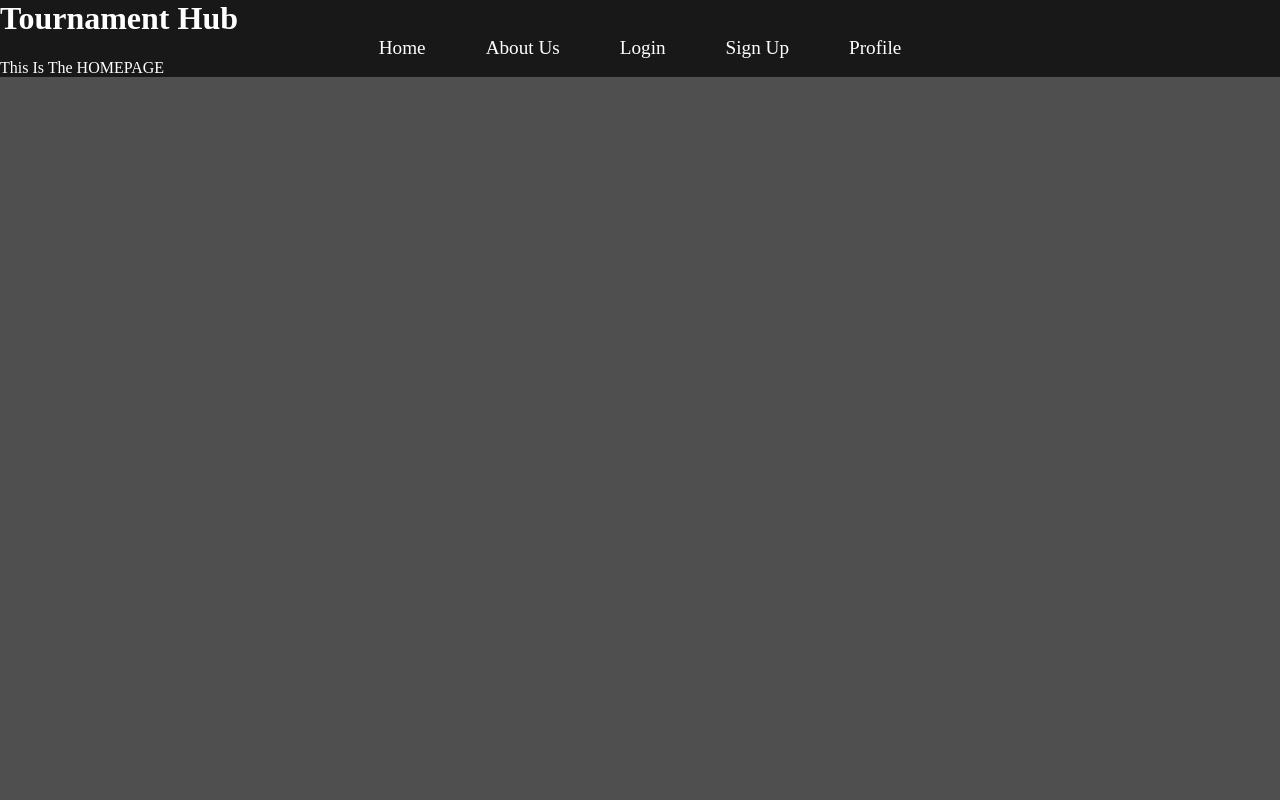
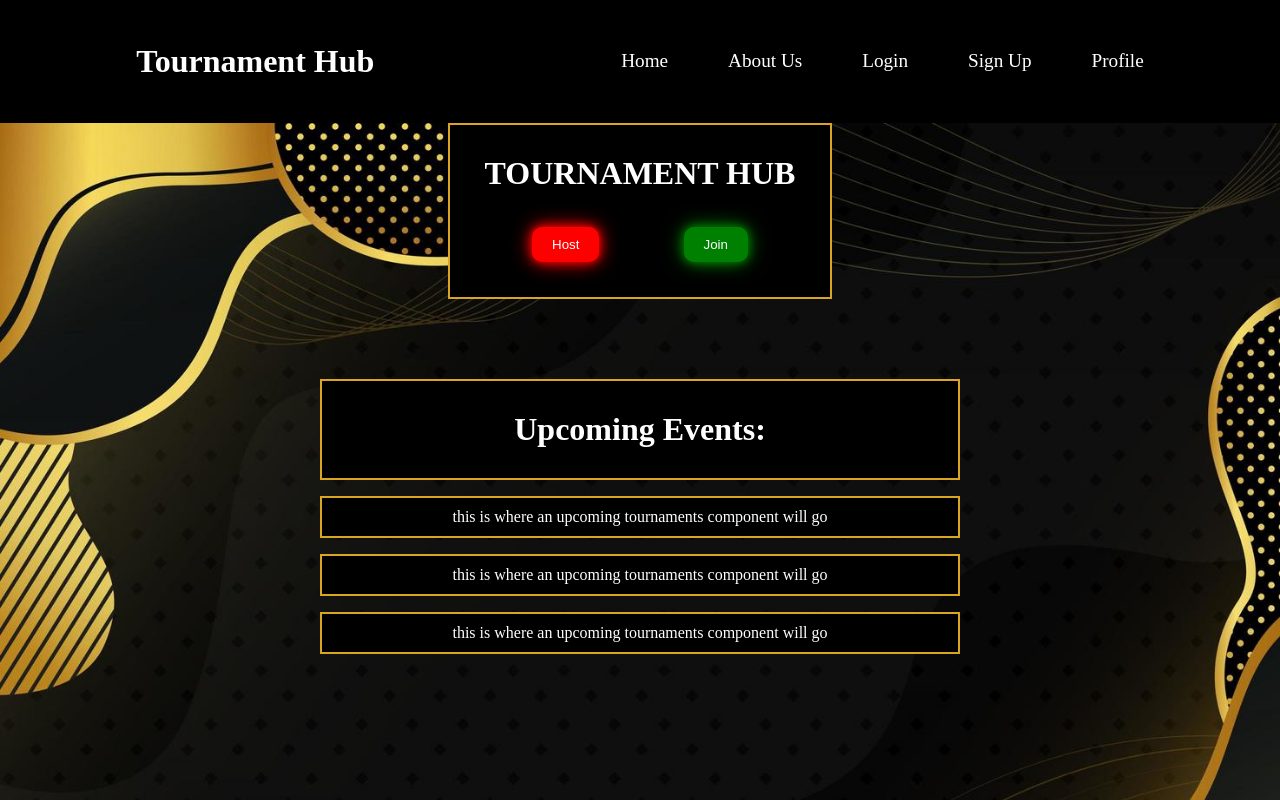
Before and after one commit to MikeWentForth/Gaming-Tournament-Hub, a React (Vite) app in the folder client/: page / in a window 1280 px wide. Shown: the top 800 px of the page. Built offline with nearby package versions, Linux system fonts and the light colour scheme.

Commit message:
added homepage styling

```diff
--- a/client/src/App.css
+++ b/client/src/App.css
@@ -7,4 +7,5 @@
 html, body {
     background-color: rgba(0, 0, 0, 0.69);
     color: white;
+    height: 100%;
 }
--- a/client/src/components/Header/index.css
+++ b/client/src/components/Header/index.css
@@ -3,7 +3,7 @@
     justify-content: space-around;
     align-items: center;
     padding: 1%;
-    background-color: rgb(0, 72, 83)
+    background-color: rgb(0, 0, 0)
 }
 
 h1 {
--- a/client/src/components/Header/index.jsx
+++ b/client/src/components/Header/index.jsx
@@ -1,4 +1,5 @@
 import Navigation from "../Navigation";
+import './index.css'
 
 const Header = () => {
   return (
--- /dev/null
+++ b/client/src/components/HomeBody/index.css
@@ -0,0 +1,83 @@
+.home-body {
+    padding: 25% 0% 25% 0%;
+    text-align: center;
+    background-image: url('../../assets/HomeBodyBackground.jpg');
+    background-size: cover;
+    height: 100%;
+}
+
+.body-modal {
+    display: flex;
+    align-items: center;
+    justify-content: center;
+    flex-direction: column;
+    background-color: black;
+    width: 30%;
+    margin-top: -40vh;
+    padding-bottom: 30px;
+    border: 2px solid goldenrod;
+}
+
+.home-buttons {
+    display: inline-flex;
+    justify-content: space-around;
+    width: 100%;
+    max-width: 300px;
+}
+
+.home-buttons button {
+    padding: 10px 20px;
+    margin: 5px;
+    border-radius: 10px;
+}
+
+#Host-BTN {
+    background-color: red;
+    color: white;
+    border: none;
+    box-shadow: 0 0 10px red, 0 0 20px red;
+    animation: glowRed 1s infinite alternate;
+    transition: background-color 0.3s ease;
+}
+
+#Join-BTN {
+    background-color: green;
+    color: white;
+    border: none;
+    box-shadow: 0 0 10px green, 0 0 20px green;
+    animation: glowGreen 1s infinite alternate;
+    transition: background-color 0.3s ease;
+}
+
+#Host-BTN:hover {
+    background-color: darkred;
+    transform: scale(1.1);
+}
+
+#Join-BTN:hover {
+    background-color: darkgreen;
+    transform: scale(1.1);
+}
+
+.upcoming-events-modal {
+    display: flex;
+    align-items: center;
+    justify-content: center;
+    flex-direction: column;
+    background-color: black;
+    width: 50%;
+    margin-top: 10vh;
+    border: 2px solid goldenrod;
+}
+
+.upcoming-tournaments p{
+    display: flex;
+    align-items: center;
+    justify-content: center;
+    flex-direction: column;
+    background-color: black;
+    width: 50%;
+    margin-top: 2vh;
+    padding: 10px;
+    border: 2px solid goldenrod;
+}
--- /dev/null
+++ b/client/src/components/HomeBody/index.jsx
@@ -0,0 +1,28 @@
+import './index.css'
+
+function HomeBody () {
+    return (
+    <div className='home-body'>
+        <div className='body-modal'>
+            <h1>TOURNAMENT HUB</h1>
+            <div className='home-buttons'>
+                <button id='Host-BTN'>Host</button>
+                <button id='Join-BTN'>Join</button>
+            </div>
+        </div>
+
+        <div className='upcoming-events-modal'>
+            <h1>Upcoming Events:</h1>
+        </div>
+
+        <div className='upcoming-tournaments'>
+            <p>this is where an upcoming tournaments component will go</p>
+            <p>this is where an upcoming tournaments component will go</p>
+            <p>this is where an upcoming tournaments component will go</p>
+        </div>
+
+    </div>)
+
+}
+
+export default HomeBody;
--- a/client/src/main.jsx
+++ b/client/src/main.jsx
@@ -16,7 +16,7 @@ const router = createBrowserRouter([
     errorElement: <ErrorPage />,
     children: [
       {
-        index: true,
+        path: '/',
         element: <Home />
       }, {
         path: '/login',
--- a/client/src/pages/Home.jsx
+++ b/client/src/pages/Home.jsx
@@ -1,8 +1,10 @@
+import HomeBody from "../components/HomeBody";
+
 const Home = () => {
 
   return (
     <>
-      <p>This Is The HOMEPAGE</p>
+      <HomeBody />
     </>
   );
 };
```
Also changed, not shown: client/src/assets/HomeBodyBackground.jpg (added).
